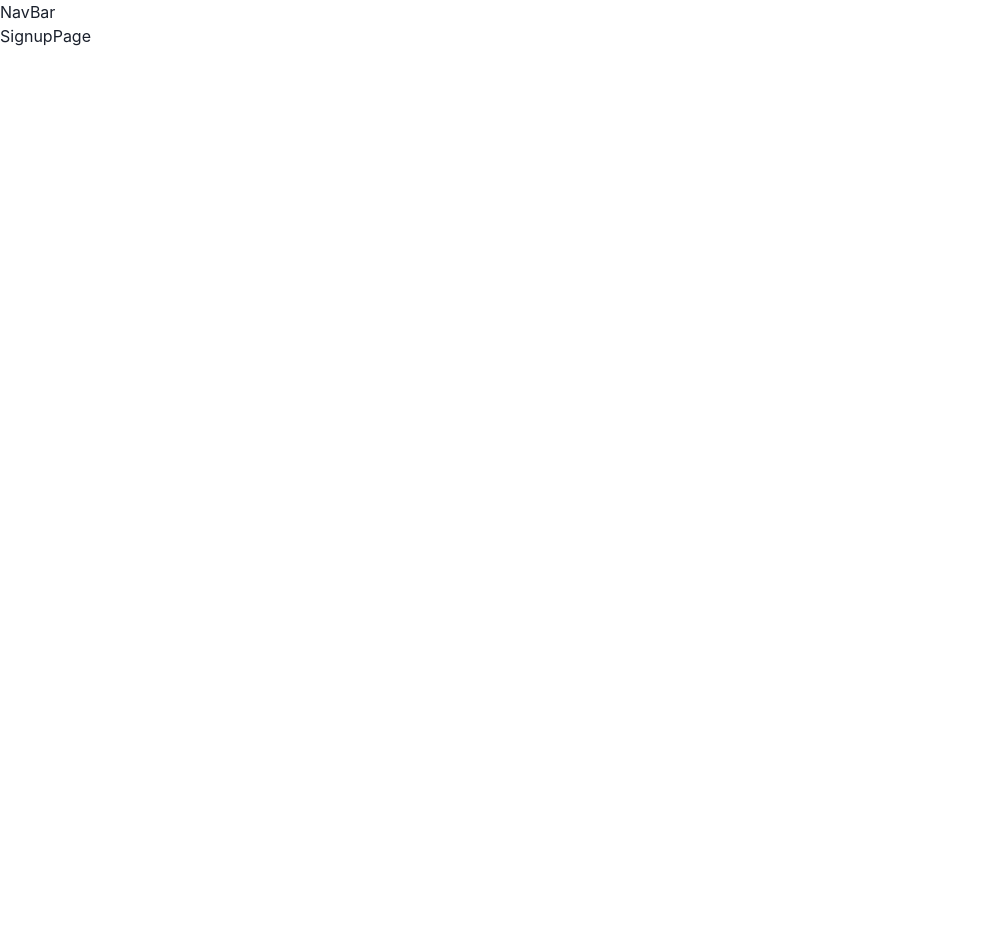
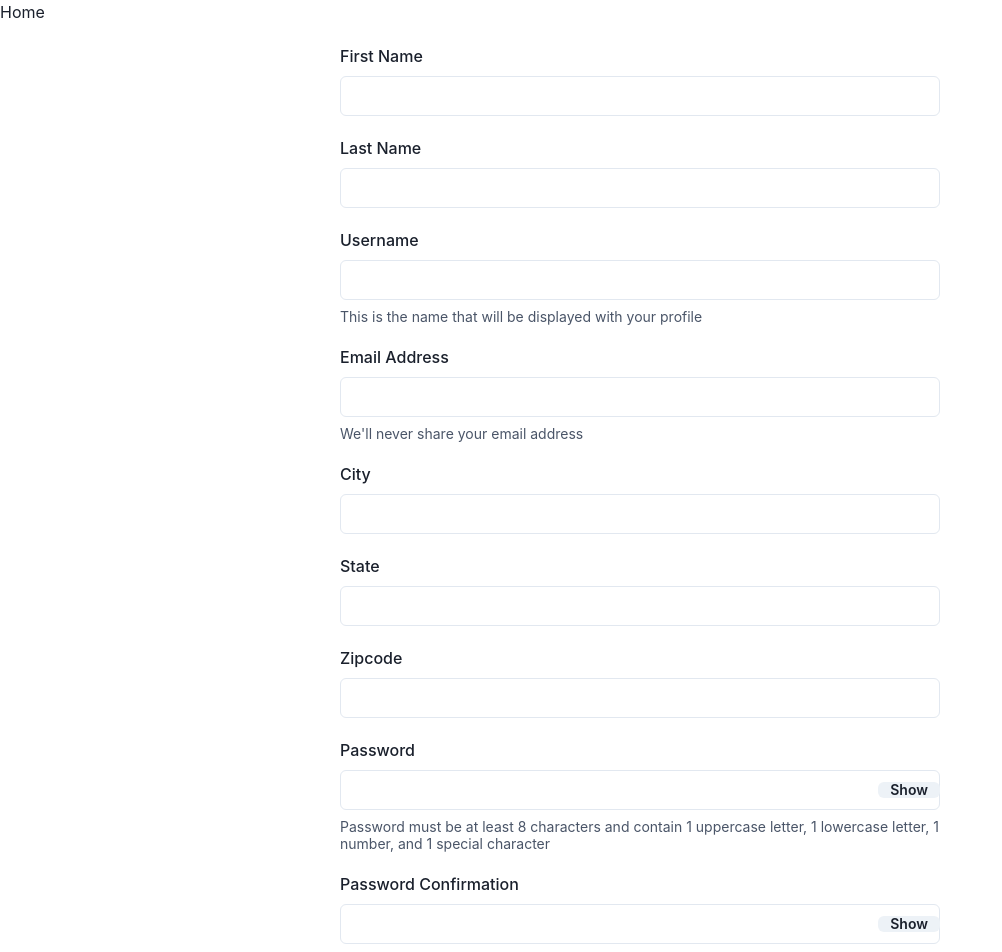
Before and after one commit to alucernoni/oasis, a React (Create React App) app in the folder client/: page /signup in a window 1280 px wide. Shown: the top 952 px of the page, without its empty margins (0-1002 px from the left). Before the commit the page ends 800 px from the top, so only its background shows below. Built offline with nearby package versions, Linux system fonts and the light colour scheme; no server answers.

Commit message:
partial sign up page and navbar render issue fixed

```diff
--- a/client/src/App.js
+++ b/client/src/App.js
@@ -32,21 +32,21 @@ function App() {
 
   if (!user) return (
     <>
-      <NavBar/>
+      <NavBar user={user} setUser={setUser} />
       <Routes>
         <Route exact path="/" element={<LoginPage setUserLogin={setUser}/>}/>
-        <Route path= "/signup" element={<SignupPage/>} />
+        <Route path= "/signup" element={<SignupPage setUserSignup={setUser} />} />
       </Routes>
     </>
   )
 
     return (
       <div className="App">
-        <NavBar/>
+        <NavBar user={user} setUser={setUser}/>
         <Routes>
           <Route path="/homepage" element={<HomePage/>}/>
         </Routes>
-        <h1>Page Count: bullsheeit</h1>
+        <h1>App render</h1>
       </div>
     );
   }
--- a/client/src/Components/NavBar.js
+++ b/client/src/Components/NavBar.js
@@ -1,8 +1,28 @@
 import React from 'react'
+import { useNavigate, NavLink } from 'react-router-dom'
+import {Button, Stack} from '@chakra-ui/react'
 
-function NavBar() {
+function NavBar({user, setUser}) {
+
+    const navigate = useNavigate()
+
+    const handleLogOut = () => {
+      fetch('/logout', {
+        method: "DELETE",
+      })
+      setUser(null)
+        navigate('/')
+    }
+
   return (
-    <div>NavBar</div>
+    <header>
+        <nav>
+            <Stack direction="row">
+                <NavLink to="/homepage">Home</NavLink>
+                {user ? <Button onClick={handleLogOut} >Log Out</Button> : null}
+            </Stack>
+        </nav>
+    </header>
   )
 }
 
--- a/client/src/Pages/LoginPage.js
+++ b/client/src/Pages/LoginPage.js
@@ -21,6 +21,7 @@ function LoginPage({setUserLogin}) {
   const [showPassword, setShowPassword] = useState(false)
   const navigate = useNavigate()
 
+
   const handleChange = (e) => {
     setLoginInfo({
         ...loginInfo,
@@ -43,7 +44,7 @@ function LoginPage({setUserLogin}) {
     .then(r => {
         if (r.ok) {
             r.json().then((user) => setUserLogin(user))
-            // navigate('/homepage')
+            navigate('/homepage')
         } else {
             r.json().then((err) => {
                 setErrors(err.errors)
@@ -53,7 +54,9 @@ function LoginPage({setUserLogin}) {
     })
   }
 
-
+  const handleSignupClick = () => {
+    navigate('/signup')
+  }
 
   return (
     <div>
@@ -99,6 +102,9 @@ function LoginPage({setUserLogin}) {
                 <FormControl>
                     <Button type='submit' >Log In</Button>
                 </FormControl>
+                <FormControl>
+                    <Button onClick={handleSignupClick}>If you're new to Oasis, sign up instead!</Button>
+                </FormControl>
             </Stack>
             <Stack spacing={3}>
                 {errors.map((err) => {
--- a/client/src/Pages/SignupPage.js
+++ b/client/src/Pages/SignupPage.js
@@ -1,9 +1,213 @@
-import React from 'react'
+import React, { useState } from 'react'
+import {
+    Stack,
+    Button,
+    FormControl,
+    FormLabel,
+    InputGroup,
+    Input,
+    InputRightElement,
+    FormHelperText,
+    AlertIcon,
+    Alert,
+} from '@chakra-ui/react'
+import { useNavigate } from 'react-router-dom'
 
-function SignupPage() {
-  return (
-    <div>SignupPage</div>
-  )
+function SignupPage({setUserSignup}) {
+
+    const initialState = {
+        first_name: "",
+        last_name: "",
+        username: "",
+        email: "",
+        city: "",
+        state: "",
+        zipcode: "",
+        password: "",
+        password_confirmation: ""
+    }
+    const [signupInfo, setSignupInfo] = useState(initialState)
+    const [errors, setErrors] = useState([])
+    const [showPassword, setShowPassword] = useState(false)
+    const navigate = useNavigate()
+    const isInvalid = signupInfo.password !== signupInfo.password_confirmation || signupInfo.first_name === "" || signupInfo.last_name === "" || signupInfo.username === "" || signupInfo.email === "" || signupInfo.city === "" || signupInfo.state === "" || signupInfo.zipcode === "" || signupInfo.password === "" || signupInfo.password_confirmation === ""
+
+
+
+    const handleChange = (e) => {
+        setSignupInfo({
+            ...signupInfo,
+            [e.target.name]: e.target.value
+        })
+        console.log("signupInfo", signupInfo)
+    }
+
+    const handleSignup = (e) => {
+        e.preventDefault();
+
+    }
+
+    const handleLoginClick = () => {
+        navigate('/')
+      }
+
+    return (
+         <div>
+             <form method='POST' onSubmit={handleSignup}>
+                 <Stack maxWidth={600} margin="auto" spacing={5} marginTop={5} marginBottom={20} >
+                    <FormControl>
+                        <FormLabel>
+                            First Name
+                        </FormLabel>
+                        <Input
+                            type="text"
+                            isRequired
+                            id="first_name"
+                            name="first_name"
+                            value= {signupInfo.first_name}
+                            onChange={handleChange}
+                        />
+                    </FormControl>
+                    <FormControl>
+                        <FormLabel>
+                            Last Name
+                        </FormLabel>
+                        <Input
+                            type="text"
+                            isRequired
+                            id="last_name"
+                            name="last_name"
+                            value= {signupInfo.last_name}
+                            onChange={handleChange}
+                        />
+                    </FormControl>
+                    <FormControl>
+                        <FormLabel>
+                            Username
+                        </FormLabel>
+                        <Input
+                            type="text"
+                            isRequired
+                            id="username"
+                            name="username"
+                            value= {signupInfo.username}
+                            onChange={handleChange}
+                        />
+                        <FormHelperText>This is the name that will be displayed with your profile</FormHelperText>
+                    </FormControl>
+                    <FormControl>
+                        <FormLabel>
+                            Email Address
+                        </FormLabel>
+                        <Input
+                            type="email"
+                            isRequired
+                            id="email"
+                            name="email"
+                            value= {signupInfo.email}
+                            onChange={handleChange}
+                        />
+                        <FormHelperText>We'll never share your email address</FormHelperText>
+                    </FormControl>
+                    <FormControl>
+                        <FormLabel>
+                            City
+                        </FormLabel>
+                        <Input
+                            type="text"
+                            isRequired
+                            id="city"
+                            name="city"
+                            value= {signupInfo.city}
+                            onChange={handleChange}
+                        />
+                    </FormControl>
+                    <FormControl>
+                        <FormLabel>
+                            State
+                        </FormLabel>
+                        <Input
+                            type="text"
+                            isRequired
+                            id="state"
+                            name="state"
+                            value= {signupInfo.state}
+                            onChange={handleChange}
+                        />
+                    </FormControl>
+                    <FormControl>
+                        <FormLabel>
+                            Zipcode
+                        </FormLabel>
+                        <Input
+                            type="number"
+                            isRequired
+                            id="zipcode"
+                            name="zipcode"
+                            value= {signupInfo.zipcode}
+                            onChange={handleChange}
+                        />
+                    </FormControl>
+                    <FormControl>
+                        <FormLabel>
+                            Password
+                        </FormLabel>
+                        <InputGroup>
+                        <Input
+                            type={showPassword ? 'text' : 'password'}
+                            isRequired
+                            id="password"
+                            name="password"
+                            value={signupInfo.password}
+                            onChange={handleChange}
+                        />
+                        <InputRightElement width="4.5 rem">
+                            <Button
+                                h="1.75 rem"
+                                size="sm"
+                                onClick={() => setShowPassword(!showPassword)}
+                            >
+                                {showPassword ? "Hide" : "Show"}
+                            </Button>
+                        </InputRightElement>
+                        </InputGroup>
+                        <FormHelperText>Password must be at least 8 characters and contain 1 uppercase letter, 1 lowercase letter, 1 number, and 1 special character</FormHelperText>
+                    </FormControl>
+                    <FormControl>
+                        <FormLabel>
+                            Password Confirmation
+                        </FormLabel>
+                        <InputGroup>
+                        <Input
+                            type={showPassword ? 'text' : 'password'}
+                            isRequired
+                            id="password_confirmation"
+                            name="password_confirmation"
+                            value={signupInfo.password_confirmation}
+                            onChange={handleChange}
+                        />
+                        <InputRightElement width="4.5 rem">
+                            <Button
+                                h="1.75 rem"
+                                size="sm"
+                                onClick={() => setShowPassword(!showPassword)}
+                                >
+                                    {showPassword ? "Hide" : "Show"}
+                            </Button>
+                        </InputRightElement>
+                        </InputGroup>
+                    </FormControl>
+                    <FormControl>
+                        <Button type='submit' disabled={isInvalid}>Sign Up!</Button>
+                        <FormHelperText>If Sign Up! button is unclickable, please doublecheck that your password entries match!</FormHelperText>
+                    </FormControl>
+                    <FormControl>
+                        <Button onClick={handleLoginClick}>Already have an account? Log in instead!</Button>
+                    </FormControl>
+                 </Stack>
+             </form>
+         </div>
+    )
 }
 
 export default SignupPage
--- a/client/src/index.js
+++ b/client/src/index.js
@@ -14,12 +14,10 @@ const root = ReactDOM.createRoot(container);
 root.render(
   // <Provider >
   <BrowserRouter>
-  <StrictMode>
     <ChakraProvider>
     <ColorModeScript />
     <App />
     </ChakraProvider>
-  </StrictMode>
   </BrowserRouter>
   // </Provider>
 );
```
Also changed, not shown: 2 other files (tests, documents, lock files or other folders).
